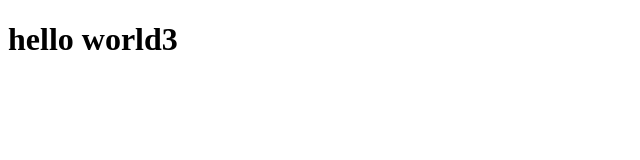
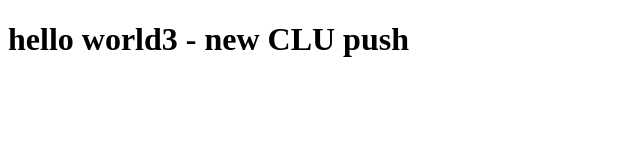
Before and after one commit to ramon-leon/test, a plain HTML site: page index.html in a window 1280 px wide. Shown: the whole page, without its empty margins (0-640 px from the left). Drawn offline with Linux system fonts and the light colour scheme.

Commit message:
another change

```diff
--- a/index.html
+++ b/index.html
@@ -7,6 +7,6 @@
     <title>Document</title>
 </head>
 <body>
-    <h1>hello world3</h1>
+    <h1>hello world3 - new CLU push</h1>
 </body>
 </html>
```
